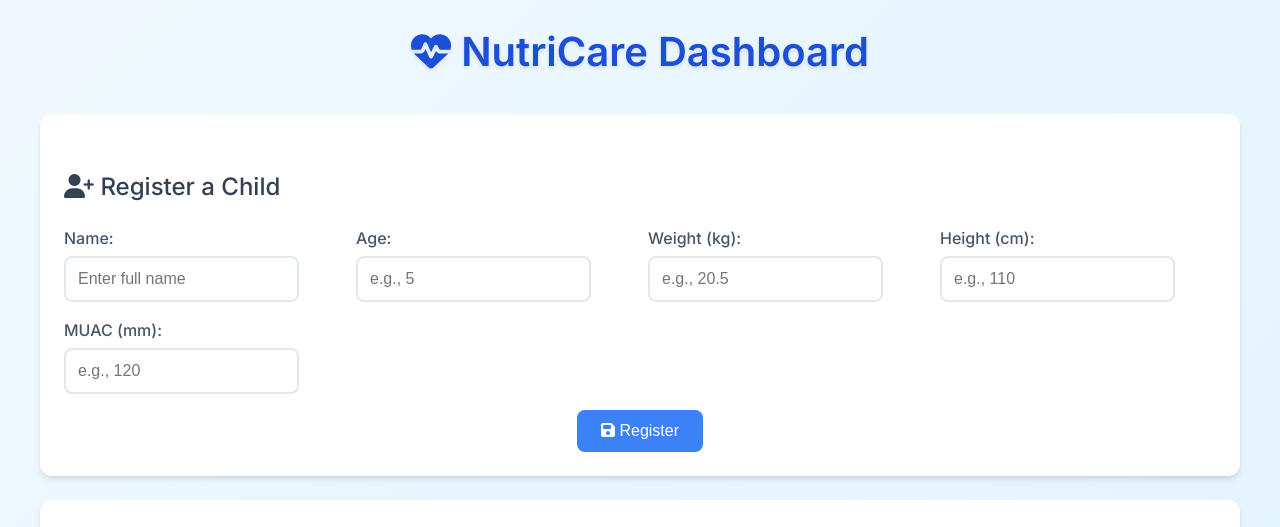
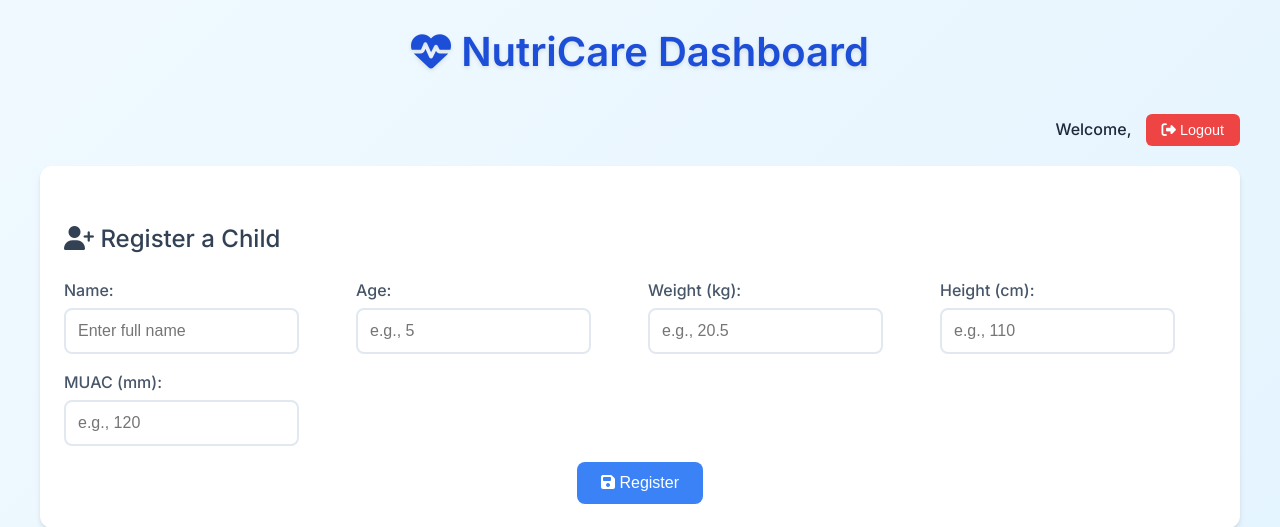
Before and after one commit to Pash-Data/Nutricare, a FastAPI app: page /dashboard in a window 1280 px wide. Shown: the top 527 px of the page. Run offline with FastAPI, Linux system fonts and the light colour scheme.

Commit message:
Update dashboard.html

```diff
--- a/templates/dashboard.html
+++ b/templates/dashboard.html
@@ -36,12 +36,16 @@
         .export-btn:hover { background: #059669; }
         .toggle-btn { background: #64748b; color: white; padding: 8px 16px; border: none; border-radius: 6px; cursor: pointer; font-size: 0.9rem; }
         .toggle-btn:hover { background: #475569; }
+        .logout-btn { background: #ef4444; color: white; padding: 8px 16px; border: none; border-radius: 6px; cursor: pointer; font-size: 0.9rem; margin-left: 10px; }
+        .logout-btn:hover { background: #dc2626; }
+        .user-info { text-align: right; margin-bottom: 20px; font-weight: 500; color: #1e293b; }
         @media (max-width: 768px) { body { padding: 10px; } h1 { font-size: 2rem; } form { grid-template-columns: 1fr; } }
     </style>
 </head>
 <body>
     <div class="container">
         <h1><i class="fas fa-heartbeat"></i> NutriCare Dashboard</h1>
+        <div class="user-info">Welcome, {{ username }} <form action="/logout" method="get" style="display:inline;"><button type="submit" class="logout-btn"><i class="fas fa-sign-out-alt"></i> Logout</button></form></div>
 
         <div class="card">
             <h2><i class="fas fa-user-plus"></i> Register a Child</h2>
```
